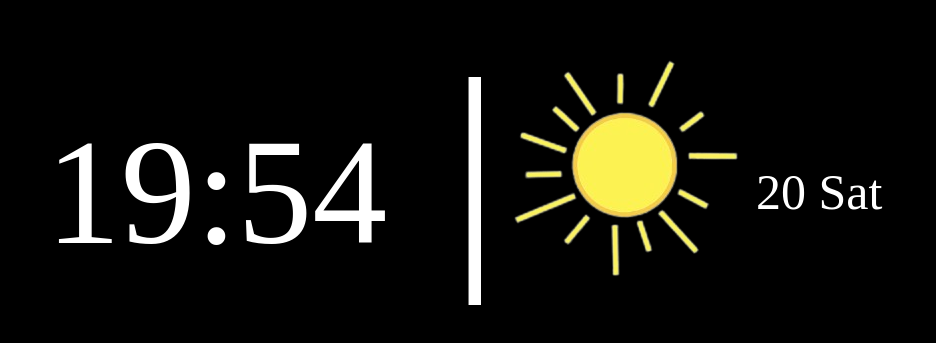
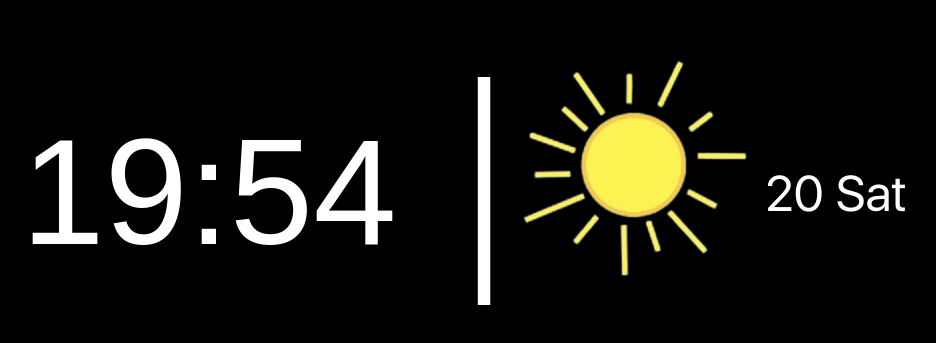
Before and after one commit to Jaimezpe/CSSC, a plain HTML site: page index.html in a window 1280 px wide. Shown: the part 235-578 px from the top of the page, without its empty margins (176-1112 px from the left). Drawn offline with Linux system fonts and the light colour scheme.

Commit message:
Update index.html

```diff
--- a/index.html
+++ b/index.html
@@ -43,19 +43,24 @@
             .calendar { background-color: #000000; }
 
             .reloj {
-                font-family: 'Times New Roman', Times, serif;
+                font-family: 'MiFuentePersonalizada', Arial, sans-serif;
                 font-size: 150px;
                 text-align: center;
                 margin-top: 50px;
                 color: white;
             }
             .dia {
-                font-family: 'Times New Roman', Times, serif;
+                font-family: 'ssfdr', Arial, sans-serif;
                 font-size: 50px;
                 text-align: center;
                 margin-top: 50px;
                 color: white;
             }
+            @font-face {
+                font-family: 'ssfdr';
+                src: url('SSFDR.ttf') format('truetype');
+            }
+
         </style>
         <script>// Función para actualizar el reloj y la fecha
         function updateTimeAndDate() {
```
